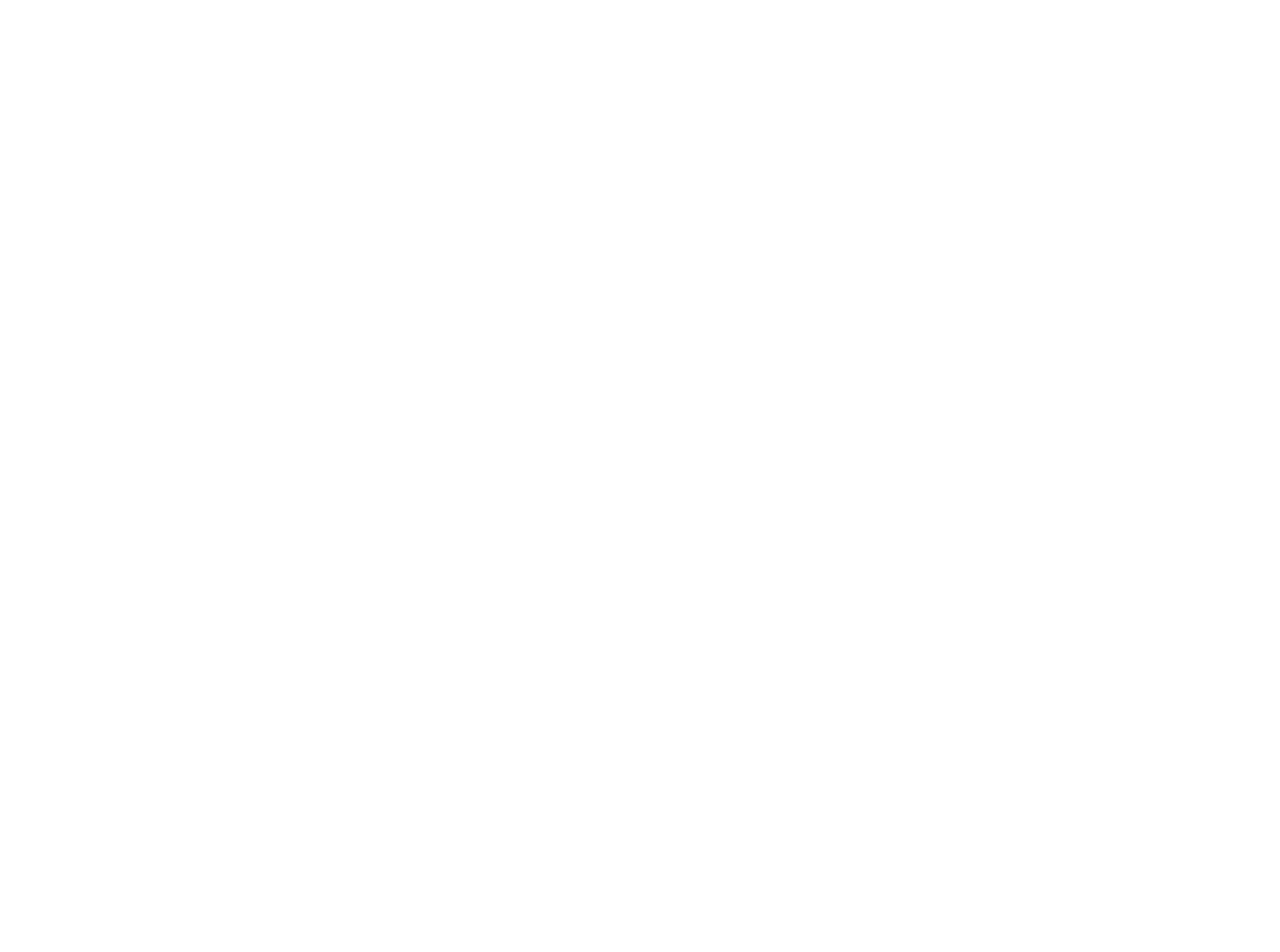
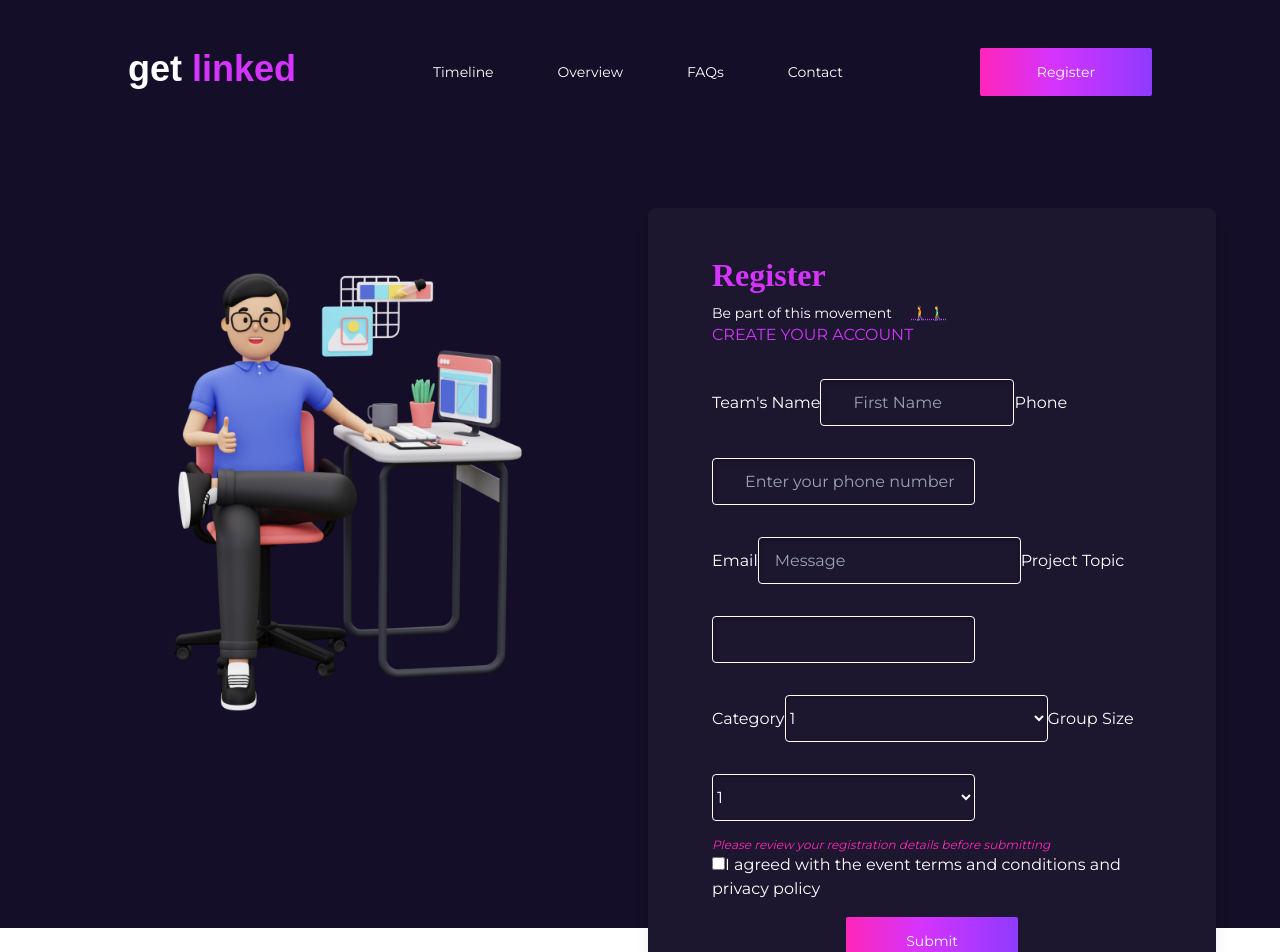
Before and after one commit to FavourOyewumi7/getLinkedSolution, a Vue app in the folder getlinkedsol/: page /register in a window 1280 px wide. Before the commit this address had no page. Shown: the top 952 px of the page. Before the commit the page ends 800 px from the top, so only its background shows below. Built offline with nearby package versions, Linux system fonts and the light colour scheme; a web font is replaced by a local one.

Commit message:
working on all ends to make this work

```diff
--- a/getlinkedsol/src/components/NavBar.vue
+++ b/getlinkedsol/src/components/NavBar.vue
@@ -18,7 +18,7 @@
       </ul>
     </div>
 
-    <ButtonVal> Register </ButtonVal>
+    <ButtonVal> <router-link to="/register"> Register </router-link> </ButtonVal>
   </nav>
 </template>
 
--- /dev/null
+++ b/getlinkedsol/src/pages/RegisterPage.vue
@@ -0,0 +1,121 @@
+<template>
+  <main class="register-section bg-dark w-full h-full px-16 text-white">
+    <NavBar />
+
+    <section class=" pt-20 grid gap-4 grid-cols-2 h-screen">
+      <div>
+        <img src="../assets/registerimage.png" alt="Registration SVG">
+      </div>
+
+      <div>
+        <div
+          class="shadow-lg rounded-lg bg-card-dark px-16 pb-16 pt-12 flex flex-row justify-center"
+        >
+          <div class="">
+            <h3 class="register-header text-pink text-left pb-2">
+              Register
+            </h3>
+
+            <p class="text-sm">Be part of this movement <span class="px-4 decoration-pink decoration-dotted underline transform -scale-x-100 scale-y-100">🚶🚶‍♂️</span></p>
+            <h3 class="contact text-pink text-left pb-4">
+              CREATE YOUR ACCOUNT
+            </h3>
+
+            <form action="" class="">
+              <div>
+              <label for="name">Team's Name</label>
+              <input
+                type="text"
+                name=""
+                id=""
+                placeholder="First Name"
+                class="w-[16.438rem ] h-[2.938rem] shadow-inner bg-[#ffffff08] shadow-[#00000040] rounded my-4 bg-card-dark border border-1 border-white placeholder:pl-8"
+              />
+
+              <label for="Phone">Phone</label>
+              <input
+                type="number"
+                name=""
+                id=""
+                placeholder="Enter your phone number"
+                class="w-[16.438rem] h-[2.938rem] shadow-inner bg-[#ffffff08] shadow-[#00000040] rounded my-4 bg-card-dark border border-1 border-white placeholder:pl-8"
+              />
+              </div>
+
+              <div>
+                <label for="Email">Email</label>
+              <input
+                type="email"
+                name=""
+                id=""
+                placeholder="Message"
+                class="w-[16.438rem] h-[2.938rem] shadow-inner bg-[#ffffff08] shadow-[#00000040] rounded my-4 bg-card-dark border border-1 border-white placeholder:pl-4 pt-0"
+              />
+
+              <label for="Project Topic">Project Topic</label>
+              <input type="text" name="" id=""
+              class="w-[16.438rem] h-[2.938rem] shadow-inner bg-[#ffffff08] shadow-[#00000040] rounded my-4 bg-card-dark border border-1 border-white placeholder:pl-4 pt-0"
+              >
+
+            </div>
+
+            <div>
+              <label for="Category">Category</label>
+              <select name="category" id=""
+              class="w-[16.438rem] h-[2.938rem] shadow-inner bg-[#ffffff08] shadow-[#00000040] rounded my-4 bg-card-dark border border-1 border-white placeholder:pl-4 pt-0"
+              >
+                <option value="1">1</option>
+                <option value="2">2</option>
+              </select>
+
+              <label for="Group Size">Group Size</label>
+              <select name="group size" id=""
+              class="w-[16.438rem] h-[2.938rem] shadow-inner bg-[#ffffff08] shadow-[#00000040] rounded my-4 bg-card-dark border border-1 border-white placeholder:pl-4 pt-0"
+              >
+                <option value="1">1</option>
+                <option value="2">2</option>
+              </select>
+            </div>
+            <p class="italic text-xs text-pink-j">
+              Please review your registration details before submitting
+            </p>
+
+            <input type="checkbox" name="" id="">
+            <label for="">I agreed with the event terms and conditions  and privacy policy</label>
+              <div class="flex flex-row justify-center my-4">
+                <ButtonVal> Submit </ButtonVal>
+              </div>
+            </form>
+          </div>
+        </div>
+      </div>
+    </section>
+
+
+  </main>
+</template>
+
+<script>
+import NavBar from "@/components/NavBar.vue";
+import ButtonVal from "@/components/ButtonVal.vue";
+export default {
+  name: 'RegisterPage',
+  components:{
+    NavBar,
+    ButtonVal
+  }
+}
+</script>
+
+<style scoped>
+.register-header {
+  font-family: Clash Display;
+  font-size: 32px;
+  font-weight: 600;
+  line-height: 39px;
+  letter-spacing: 0em;
+}
+.register-section{
+  font-family: "Montserrat", sans-serif;
+}
+</style>
--- a/getlinkedsol/src/router.js
+++ b/getlinkedsol/src/router.js
@@ -1,6 +1,7 @@
 import { createRouter, createWebHistory } from 'vue-router'
 import LandingPage from './pages/LandingPage.vue'
 import ContactPage from './pages/ContactPage.vue'
+import RegisterPage from './pages/RegisterPage.vue'
 
 const routes = [
     {
@@ -10,7 +11,12 @@
     {
       path:'/contact',
       component:ContactPage
+    },
+    {
+      path:'/register',
+      component:RegisterPage
     }
+
   ]
 
 
```
